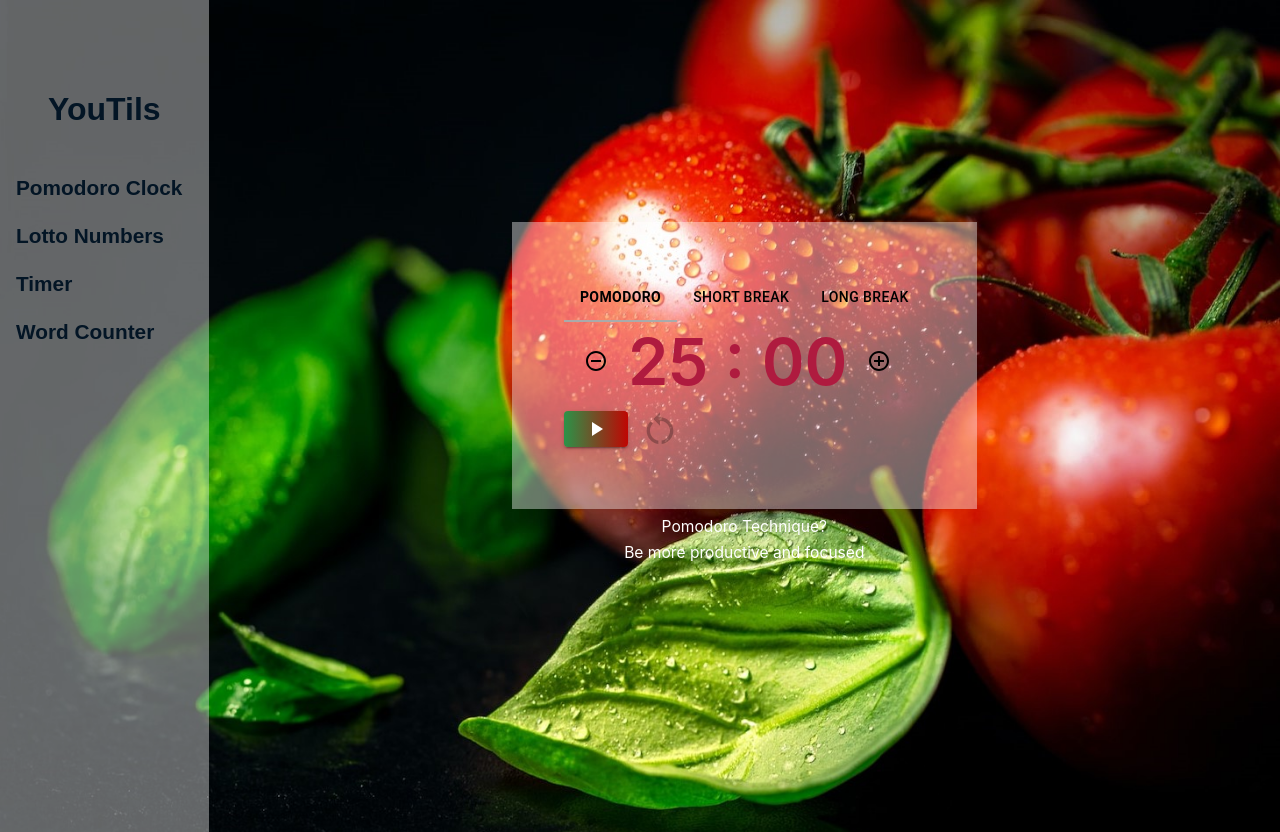
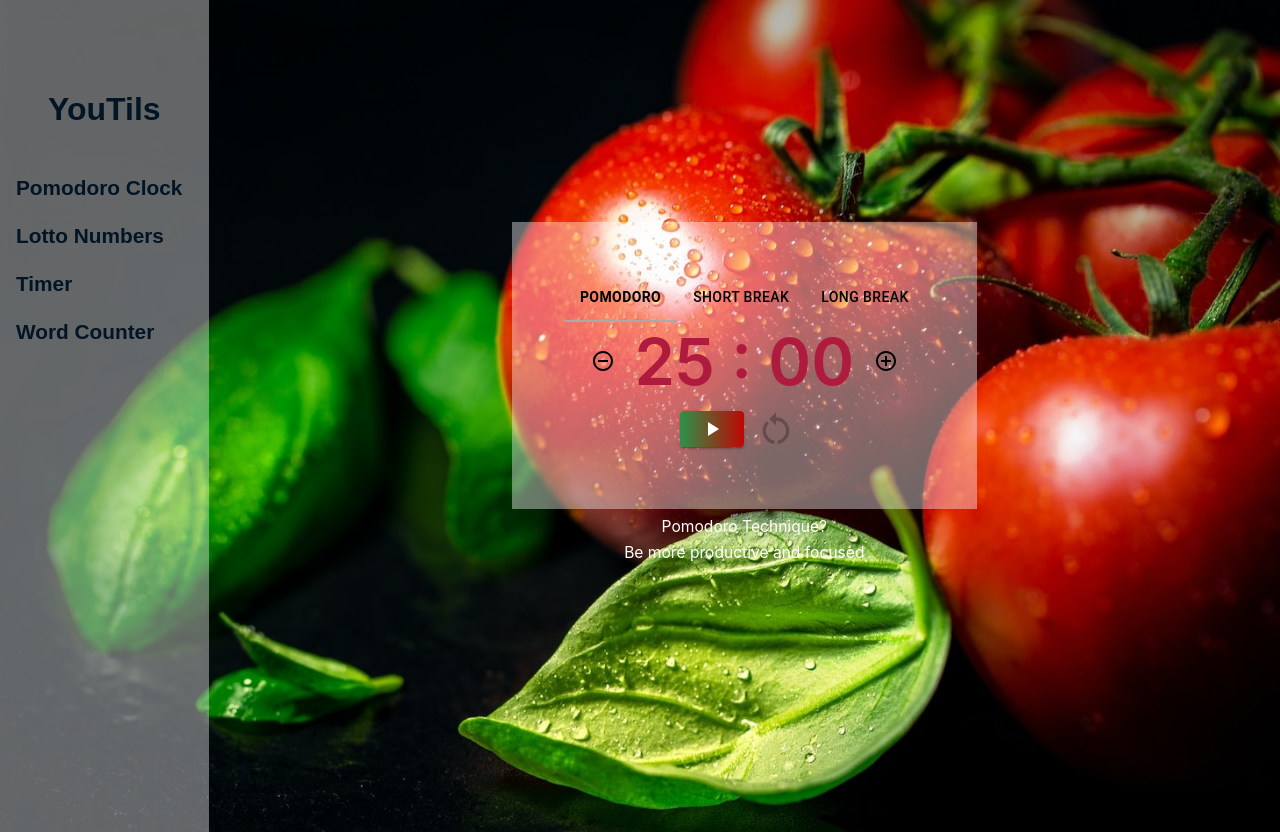
Before and after one commit to azurerr/YouTils, a React (Create React App) app: page /pomodoro in a window 1280 px wide. Built offline with nearby package versions, Linux system fonts and the light colour scheme; a web font is replaced by a local one.

Commit message:
Adjusted content align

```diff
--- a/src/components/ClockFeature.jsx
+++ b/src/components/ClockFeature.jsx
@@ -103,6 +103,7 @@ export default function ClockFeature({ activeTab }) {
                 </Button>
 
             </div >
+            <div>
                 {generateStartButton()}
                 < Button
                     onClick={() => initialize()}
@@ -110,7 +111,7 @@ export default function ClockFeature({ activeTab }) {
                     disabled={startPressed === 0 && !isResetable}>
                     <RestartAltIcon sx={{ fontSize: 40 }}></RestartAltIcon>
                 </Button >
-
+            </div>
         </>
     )
 
--- a/src/components/PomodoroClock.scss
+++ b/src/components/PomodoroClock.scss
@@ -5,7 +5,7 @@
     flex-direction: column;
     align-items: center;
     min-width: max-content;
-    justify-content : start;
+    justify-content : center;
     overflow-y: auto;
 }
   a{
@@ -27,6 +27,9 @@
 
 
 .pomodoroBox {
+    display: flex;
+    flex-direction: column;
+    align-items: center;
     max-width: max-content;
     background: rgba(255, 255, 255, 0.4);
     padding: 2em;
```
Lines whose indentation alone changed are shown as unchanged.
